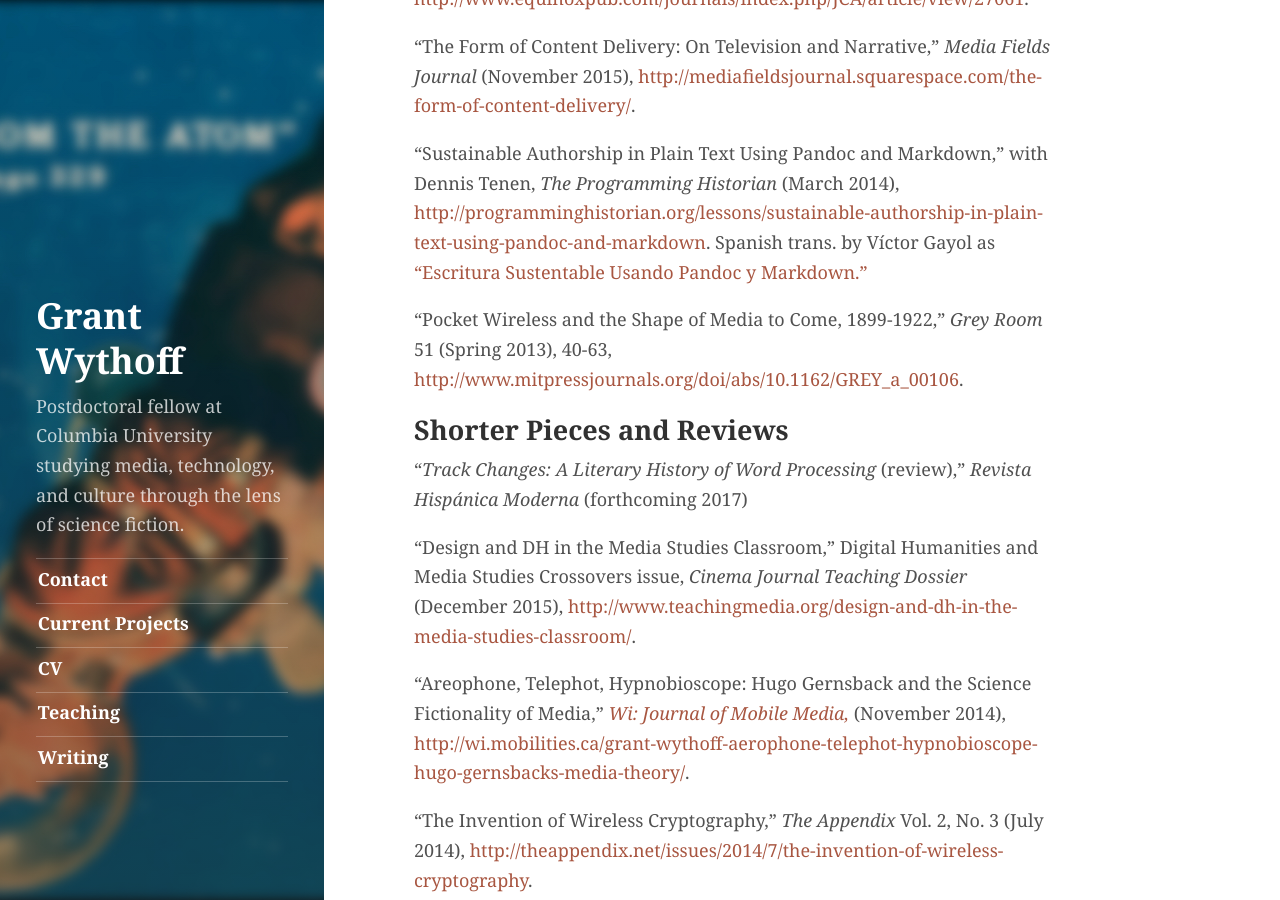
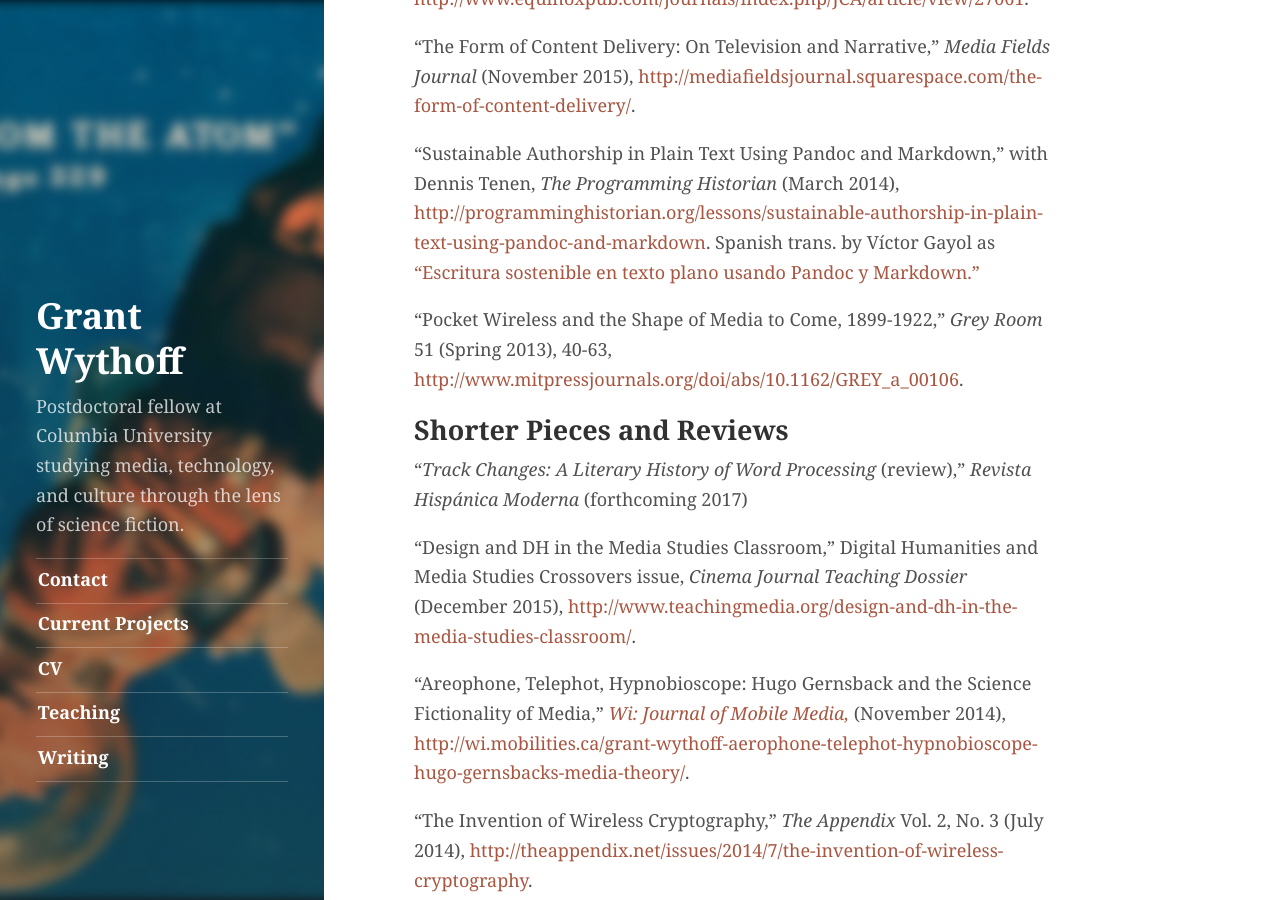
Before and after one commit to gwijthoff/wythoff.net, a Jekyll site: the page built from cv.md, in a window 1280 px wide and 900 px high, scrolled down 1350 px. Built offline with Jekyll 4.4.1, drawn with Linux system fonts in a browser that asks for light colours.

Commit message:
adding spanish trans link

```diff
--- a/cv.md
+++ b/cv.md
@@ -33,7 +33,7 @@
 <p>“Platform Literacy,” in special issue on “Distracted Reading: Acts of Attention in the Age of the Internet,” <em>Digital Humanities Quarterly</em> (forthcoming)</p>
 <p>“Artifactual Interpretation,” <em>Journal of Contemporary Archaeology</em> forum on Media Archaeologies, Vol. 2, No. 1 (2015), <a href="http://www.equinoxpub.com/journals/index.php/JCA/article/view/27061" class="uri">http://www.equinoxpub.com/journals/index.php/JCA/article/view/27061</a>.</p>
 <p>“The Form of Content Delivery: On Television and Narrative,” <em>Media Fields Journal</em> (November 2015), <a href="http://mediafieldsjournal.squarespace.com/the-form-of-content-delivery/" class="uri">http://mediafieldsjournal.squarespace.com/the-form-of-content-delivery/</a>.</p>
-<p>“Sustainable Authorship in Plain Text Using Pandoc and Markdown,” with Dennis Tenen, <em>The Programming Historian</em> (March 2014), <a href="http://programminghistorian.org/lessons/sustainable-authorship-in-plain-text-using-pandoc-and-markdown" class="uri">http://programminghistorian.org/lessons/sustainable-authorship-in-plain-text-using-pandoc-and-markdown</a>. Spanish trans. by Víctor Gayol as <a href="https://github.com/PH-espagnol/borradores/blob/master/lecciones/escritura-sostenible-usando-pandoc-y-markdown.md">“Escritura Sustentable Usando Pandoc y Markdown.”</a></p>
+<p>“Sustainable Authorship in Plain Text Using Pandoc and Markdown,” with Dennis Tenen, <em>The Programming Historian</em> (March 2014), <a href="http://programminghistorian.org/lessons/sustainable-authorship-in-plain-text-using-pandoc-and-markdown" class="uri">http://programminghistorian.org/lessons/sustainable-authorship-in-plain-text-using-pandoc-and-markdown</a>. Spanish trans. by Víctor Gayol as <a href="https://programminghistorian.org/es/lecciones/escritura-sostenible-usando-pandoc-y-markdown">“Escritura sostenible en texto plano usando Pandoc y Markdown.”</a></p>
 <p>“Pocket Wireless and the Shape of Media to Come, 1899-1922,” <em>Grey Room</em> 51 (Spring 2013), 40-63, <a href="http://www.mitpressjournals.org/doi/abs/10.1162/GREY_a_00106" class="uri">http://www.mitpressjournals.org/doi/abs/10.1162/GREY_a_00106</a>.</p>
 <p></p>
 <h2 id="shorter-pieces-and-reviews">Shorter Pieces and Reviews</h2>
```
Also changed, not shown: writing.md (+1 -1 lines).
